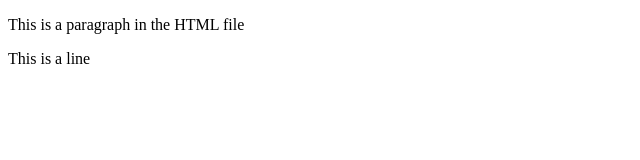
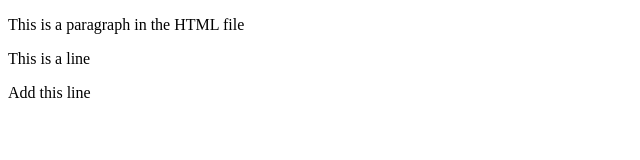
Before and after one commit to tpasque/favorites, a plain HTML site: page index.html in a window 1280 px wide. Shown: the whole page, without its empty margins (0-640 px from the left). Drawn offline with Linux system fonts and the light colour scheme.

Commit message:
1 change

```diff
--- a/index.html
+++ b/index.html
@@ -7,6 +7,6 @@
   <body>
 <p>This is a paragraph in the HTML file</p>
 <p>This is a line</p>
-
+    <p>Add this line</p>
   </body>
 </html>
```
